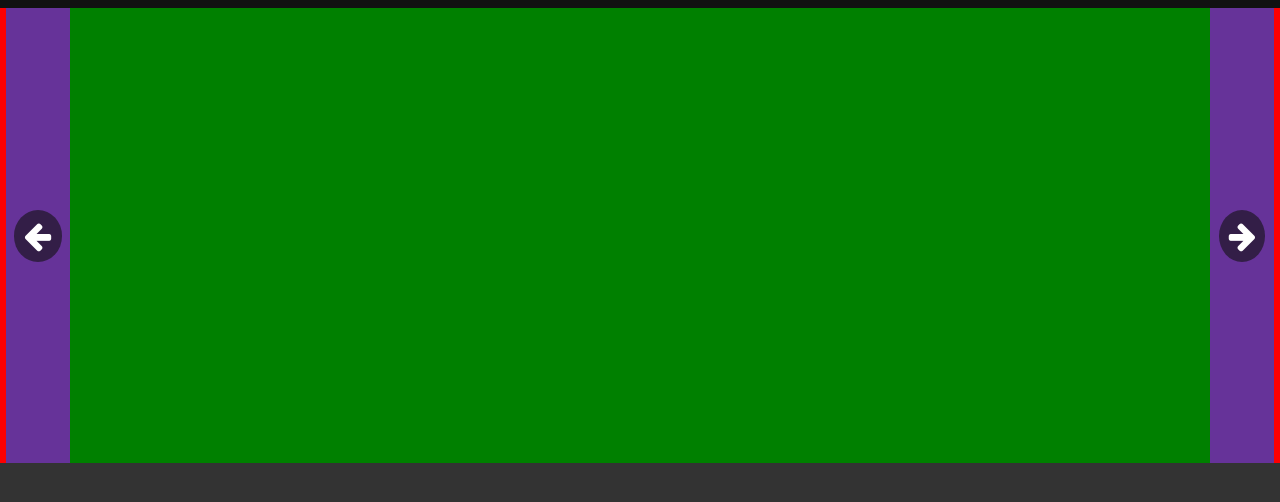
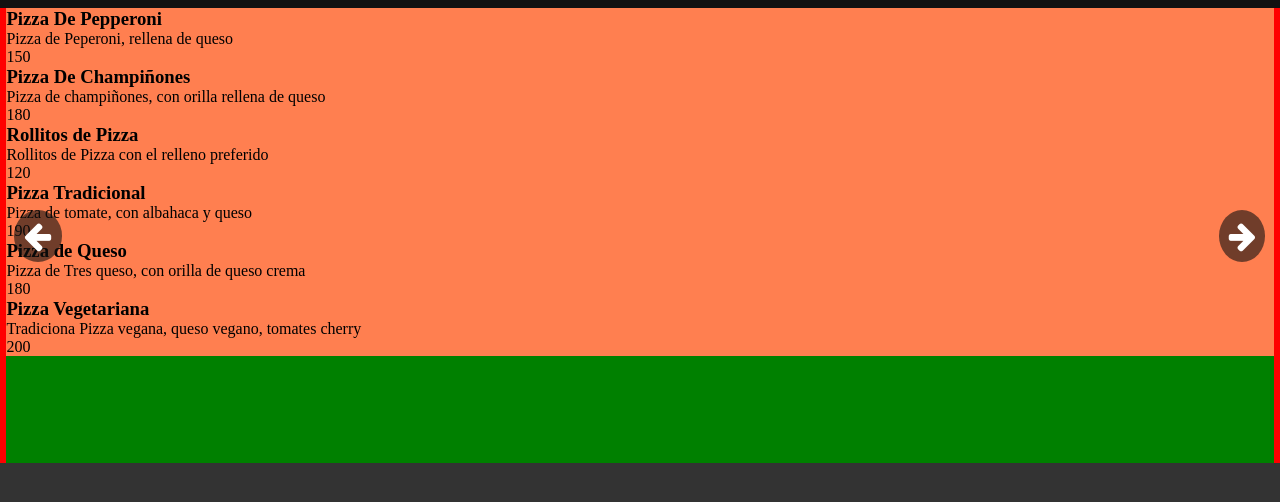
Before and after one commit to LF236/PizzasLopez, a plain HTML site: page index.html in a window 1280 px wide. Shown: the part 62-564 px from the top of the page. Drawn offline with Linux system fonts and the light colour scheme; files whose address does not match are found by name.

Commit message:
Descargamos las imágenes que necesitabamos, avanzamos en el carrusel, agregamos una sección de AJAX para la carga de la data que es un JSON, falta maquetar las imágenes en su contenido

```diff
--- a/CSS/carrusel.scss
+++ b/CSS/carrusel.scss
@@ -22,6 +22,9 @@ $contentHeight: 455px;
             position: absolute;
 
             background: green;
+            .content-aux {
+                background: coral;
+            }
         }
 
         //Botones para movimiento
@@ -33,7 +36,7 @@ $contentHeight: 455px;
             display: flex;
             justify-content: center;
             align-items: center;
-            background-color: rebeccapurple;
+            //background-color: rebeccapurple;
 
             .icon-content {
                 font-size: 2em;
@@ -42,7 +45,7 @@ $contentHeight: 455px;
                 //Desing
                 //background-color: rgba(#111,.6);
                 padding: 10px;
-                border-radius: 50%;
+                border-radius: 60%;
                 background-color: rgba(#111,.6);
                 .icon {
                     display: block;
--- /dev/null
+++ b/DATA/carrusel.json
@@ -0,0 +1,43 @@
+[
+    {
+        "Name" : "Pizza De Pepperoni",
+        "Price" : 150,
+        "Image" : "../IMAGES/carrusel/PizzaPeperoni.jpg",
+        "Description" : "Pizza de Peperoni, rellena de queso"
+    },
+
+    {
+        "Name" : "Pizza De Champiñones",
+        "Price" : 180,
+        "Image" : "../IMAGES/carrusel/PizzaChampi.jpg",
+        "Description" : "Pizza de champiñones, con orilla rellena de queso"
+    },
+
+    {
+        "Name" : "Rollitos de Pizza",
+        "Price" : 120,
+        "Image" : "../IMAGES/carrusel/RollitosPizza.jpg",
+        "Description" : "Rollitos de Pizza con el relleno preferido"
+    },
+
+    {
+        "Name" : "Pizza Tradicional",
+        "Price" : 190,
+        "Image" : "../IMAGES/carrusel/PizzaTradicional.jpg",
+        "Description" : "Pizza de tomate, con albahaca y queso"
+    },
+
+    {
+        "Name" : "Pizza de Queso",
+        "Price" : 180,
+        "Image" : "../IMAGES/carrusel/PizzaQueso.jpg",
+        "Description" : "Pizza de Tres queso, con orilla de queso crema"
+    },
+
+    {
+        "Name" : "Pizza Vegetariana",
+        "Price" : 200,
+        "Image" : "../IMAGES/carrusel/PizzaVegetariana.jpg",
+        "Description" : "Tradiciona Pizza vegana, queso vegano, tomates cherry"
+    }
+]
--- /dev/null
+++ b/JS/carousel/loadData.js
@@ -0,0 +1,36 @@
+let content = document.getElementById('carousel-images')
+const printData = data => {
+    let aux = document.createElement('div')
+    aux.classList.add('content-aux')
+    data.forEach(el => {
+        const HTML = `
+            <div style="${el.Image}">
+                <div class="carousel-images-content">
+                    <h3>${el.Name}</h3>
+                    <p>${el.Description}</p>
+                    <span>${el.Price}</span>
+                    <span class="button"></span>
+                </div>
+            <div>
+        `
+        console.log(HTML)
+        aux.insertAdjacentHTML('beforeend',HTML)
+    })
+    content.appendChild(aux)
+}
+
+//Ajax
+const petition = data => {
+    const xhr = new XMLHttpRequest()
+    xhr.open(data.method,data.url,true)
+    xhr.addEventListener('load', e => {
+        printData(JSON.parse(e.target.responseText))
+    })
+    xhr.send()
+}
+
+const loadData = () => {
+    petition({"url" : "../../DATA/carrusel.json", "method" : "GET"})
+}
+
+loadData()
--- a/index.html
+++ b/index.html
@@ -42,8 +42,10 @@
                 <span class="icon-content"><span class="icon icon-arrow-left"></span></span>
             </div>
 
-            <div class="carousel-images">
+            <div class="carousel-images" id="carousel-images">
+                <div class="carousel-images-content">
 
+                </div>
             </div>
 
             <div class="button-right">
@@ -51,5 +53,7 @@
             </div>
         </div>
     </aside>
+
+    <script src="JS/carousel/loadData.js"></script>
 </body>
 </html>
```
Also changed, not shown: CSS/carrusel.css, IMAGES/carrusel/PizzaChampi.jpg (added), IMAGES/carrusel/PizzaPeperoni.jpg (added), IMAGES/carrusel/PizzaQueso.jpg (added), IMAGES/carrusel/PizzaTradicional.jpg (added), IMAGES/carrusel/PizzaVegetariana.jpg (added), IMAGES/carrusel/RollitosPizza.jpg (added), 1 other file.
